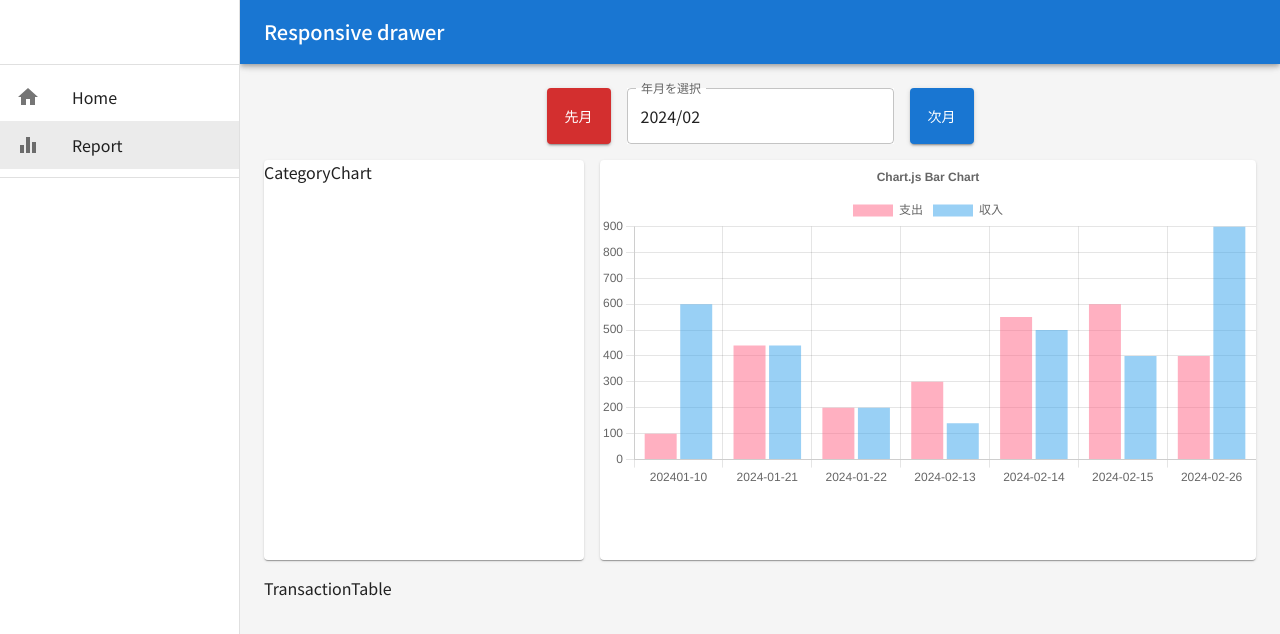
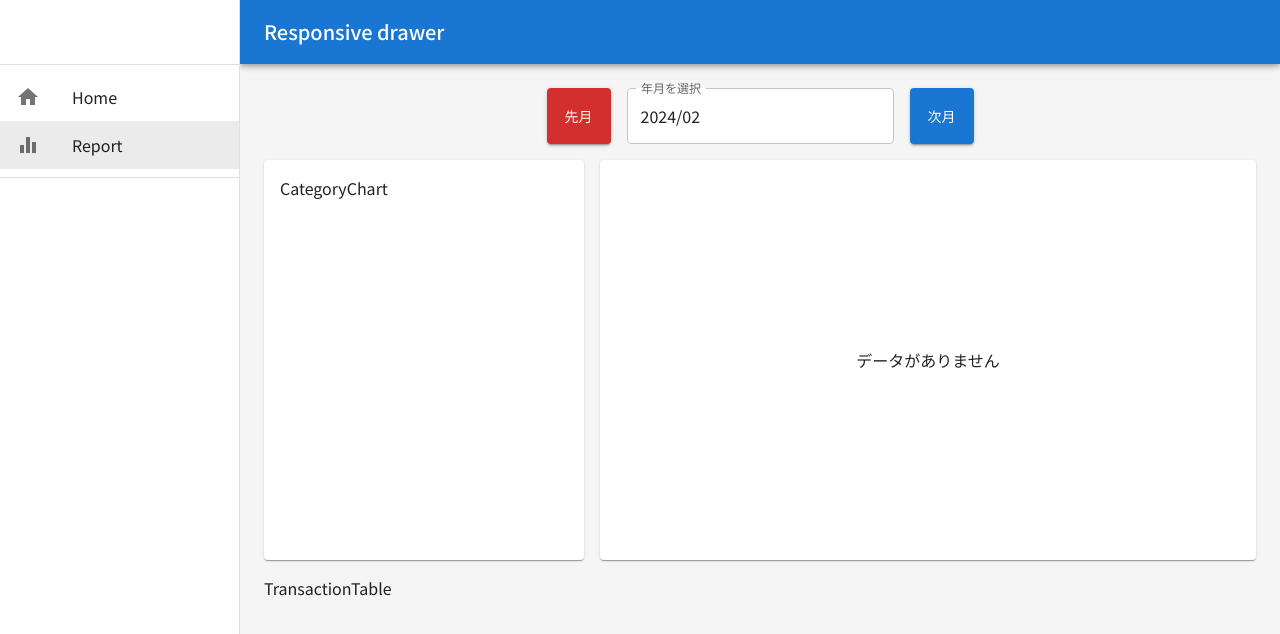
Before and after one commit to mikurikuri11/kakeibo_app, a React (Create React App) app: page /report in a window 1280 px wide. Shown: the top 634 px of the page. Built offline with nearby package versions, Linux system fonts and the light colour scheme; no server answers; the database is empty; the HTML template or start-up script is replaced by a standard one.

Commit message:
✨ 棒グラフ作成完了

```diff
--- a/src/App.tsx
+++ b/src/App.tsx
@@ -32,6 +32,7 @@ function App() {
 
   const [transactions, setTransactions] = useState<Transaction[]>([]);
   const [currentMonth, setCurrentMonth] = useState(new Date());
+  const [isLoading, setIsLoading] = useState(true);
 
   // FireStoreからデータを取得する
   useEffect(() => {
@@ -52,6 +53,8 @@ function App() {
         } else {
           console.error("Unknown Error", error);
         }
+      } finally {
+        setIsLoading(false);
       }
     };
     fetchTransactions();
@@ -148,6 +151,8 @@ function App() {
                 <Report
                   currentMonth={currentMonth}
                   setCurrentMonth={setCurrentMonth}
+                  monthlyTransactions={monthlyTransactions}
+                  isLoading={isLoading}
                 />
               }
             />
--- a/src/components/BarChart.tsx
+++ b/src/components/BarChart.tsx
@@ -6,8 +6,13 @@ import {
   Title,
   Tooltip,
   Legend,
-} from 'chart.js';
-import { Bar } from 'react-chartjs-2';
+  ChartData,
+} from "chart.js";
+import { Bar } from "react-chartjs-2";
+import { Transaction } from "../types";
+import { calculateDailyBalances } from "../utils/financeCaluculations";
+import { Box, Typography, useTheme } from "@mui/material";
+import CicularProgress from "@mui/material/CircularProgress";
 
 ChartJS.register(
   CategoryScale,
@@ -18,39 +23,67 @@ ChartJS.register(
   Legend
 );
 
+interface BarChartProps {
+  monthlyTransactions: Transaction[];
+  isLoading: boolean;
+}
+
+export const BarChart = (props: BarChartProps) => {
+  const { monthlyTransactions, isLoading } = props;
+  const theme = useTheme();
+
   const options = {
+    maintanAspectRatio: false,
     responsive: true,
     plugins: {
-    legend: {
-      position: 'top' as const,
-    },
+      // legend: {
+      //   position: 'top' as const,
+      // },
       title: {
         display: true,
-      text: 'Chart.js Bar Chart',
+        text: "日別収支",
       },
     },
   };
 
-const labels = ["202401-10", "2024-01-21", "2024-01-22", "2024-02-13", "2024-02-14", "2024-02-15", "2024-02-26"];
+  const dailyBalances = calculateDailyBalances(monthlyTransactions);
 
-const data = {
-  labels,
+  const dateLabels = Object.keys(dailyBalances).sort();
+  const expenceData = dateLabels.map((date) => dailyBalances[date].expense);
+  const incomeData = dateLabels.map((date) => dailyBalances[date].income);
+
+  const data: ChartData<"bar"> = {
+    labels: dateLabels,
     datasets: [
       {
-      label: '支出',
-      data: [100, 440, 200, 300, 550, 600, 400],
-      backgroundColor: 'rgba(255, 99, 132, 0.5)',
+        label: "支出",
+        data: expenceData,
+        backgroundColor: theme.palette.expenseColor.light,
       },
       {
-      label: '収入',
-      data: [600, 440, 200, 140, 500, 400, 900],
-      backgroundColor: 'rgba(53, 162, 235, 0.5)',
+        label: "収入",
+        data: incomeData,
+        backgroundColor: theme.palette.incomeColor.light,
       },
     ],
   };
 
-export const BarChart = () => {
   return (
+    <Box
+      sx={{
+        flexGrow: 1,
+        display: "flex",
+        alignItems: "center",
+        justifyContent: "center",
+      }}
+    >
+      {isLoading ? (
+        <CicularProgress />
+      ) : monthlyTransactions.length === 0 ? (
+        <Typography>データがありません</Typography>
+      ) : (
         <Bar options={options} data={data} />
-  )
-}
+      )}
+    </Box>
+  );
+};
--- a/src/components/layout/AppLayout.tsx
+++ b/src/components/layout/AppLayout.tsx
@@ -33,7 +33,7 @@ export const AppLayout = () => {
   return (
     <Box
       sx={{
-        display: "flex",
+        display: { md: "flex"},
         bgcolor: (theme) => theme.palette.grey[100],
         minHeight: "100vh",
       }}
--- a/src/pages/Report.tsx
+++ b/src/pages/Report.tsx
@@ -6,18 +6,23 @@ import { TransactionTable } from "../components/TransactionTable";
 import { LocalizationProvider } from "@mui/x-date-pickers";
 import { AdapterDateFns } from "@mui/x-date-pickers/AdapterDateFnsV3";
 import { ja } from "date-fns/locale/ja";
+import { Transaction } from "../types";
 
 interface ReportProps {
   currentMonth: Date;
   setCurrentMonth: React.Dispatch<React.SetStateAction<Date>>;
+  monthlyTransactions: Transaction[];
+  isLoading: boolean;
 }
 
 export const Report = (props: ReportProps) => {
-  const { currentMonth, setCurrentMonth } = props;
+  const { currentMonth, setCurrentMonth, monthlyTransactions, isLoading } =
+    props;
   const commonPaperStyle = {
-    height: { xs: "auto", md: "400px" },
+    height: "400px",
     display: "flex",
     flexDirection: "column",
+    p: 2,
   };
   return (
     <LocalizationProvider
@@ -39,7 +44,10 @@ export const Report = (props: ReportProps) => {
         </Grid>
         <Grid item xs={12} md={8}>
           <Paper sx={commonPaperStyle}>
-            <BarChart />
+            <BarChart
+              monthlyTransactions={monthlyTransactions}
+              isLoading={isLoading}
+            />
           </Paper>
         </Grid>
         <Grid item xs={12}>
```
Lines whose indentation alone changed are shown as unchanged.
